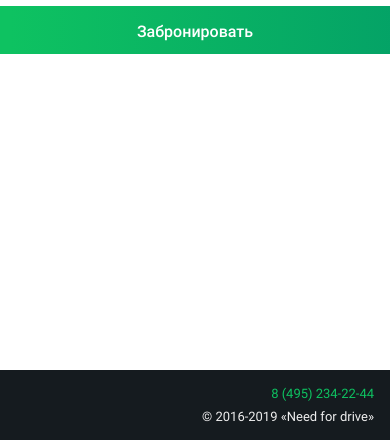
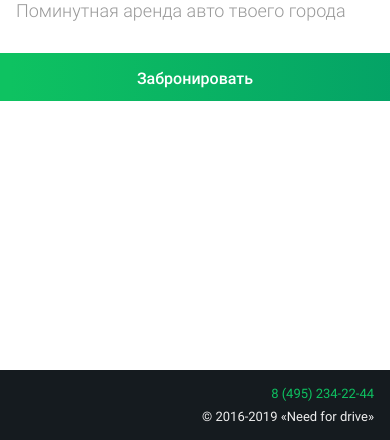
Before and after one commit to EvsEv/react_carsharing, a React app: page / in a window 390 px wide. Shown: the part 404-844 px from the top of the page. Built offline with nearby package versions, Linux system fonts and the light colour scheme; a web font is replaced by a local one.

Commit message:
v1-f1 added vertical adaptive for mobile devices

```diff
--- /dev/null
+++ b/src/assets/styles/media.sass
@@ -0,0 +1,21 @@
+@import ./variables
+
+@mixin desktopMinDevice
+  @media screen and (max-width: $desktop)
+    @content
+
+@mixin mobileDevice
+  @media screen and (max-width: $tablet) and (max-height: $tablet)
+    @content
+  @media screen and (max-width: $desktopMin) and (max-height: $tablet)
+    @content
+  @media screen and (max-width: $tablet) and (max-height: $desktopMin)
+    @content
+
+@mixin tabletDevice
+  @media screen and ( max-width:  $desktopMin)
+    @content
+
+@mixin mobileMinDevice
+  @media screen and (max-width: $desktopMin) and (max-height: 414px)
+    @content
--- a/src/assets/styles/slick-slider.sass
+++ b/src/assets/styles/slick-slider.sass
@@ -69,20 +69,32 @@
   list-style: none
 
   button
-    width: 8px
-    height: 8px
+    width: 12px
+    height: 16px
     padding: 0
-    margin-right: 8px
+    margin-right: 2px
     display: block
     border: none
-    border-radius: 50%
-    background: $lightGrey
+    background: none
+    position: relative
     cursor: pointer
-    transition: all $medium ease
+
+    &::after
+      content: ""
+      width: 8px
+      height: 8px
+      border-radius: 50%
+      position: absolute
+      top: 25%
+      left: 50%
+      transform: translateX(-50%)
+      background: $lightGrey
+      transition: all $medium ease
 
   .slick-active
     button
-      background: $mainAccent
+      &::after
+        background: $mainAccent
 
 @media screen and ( max-width: $desktop )
   .slick-arrow
--- a/src/components/Burger/burger.module.sass
+++ b/src/components/Burger/burger.module.sass
@@ -1,4 +1,5 @@
 @import ../../assets/styles/variables
+@import ../../assets/styles/media
 
 .inner
     width: 32px
@@ -57,6 +58,6 @@
             &::before, &::after
                 border-color: $white
 
-@media screen and ( max-width:  $tablet)
+@include mobileDevice
     .mobile
         display: flex
--- a/src/components/Button/button.module.sass
+++ b/src/components/Button/button.module.sass
@@ -1,4 +1,5 @@
 @import ../../assets/styles/variables
+@import ../../assets/styles/media
 
 .default
   font-family: "RobotoMed"
@@ -60,7 +61,7 @@
   &::before
     background: linear-gradient(90deg, #281349 0%, #720C7B 100%)
 
-@media screen and ( max-width:  $tablet)
+@include mobileDevice
   .default
     width: 100vw
     margin-top: 32px
@@ -68,3 +69,7 @@
 
     &::before
       border-radius: 0px
+
+@include mobileMinDevice
+  .default
+    margin-top: 5px
--- a/src/components/Footer/footer.module.sass
+++ b/src/components/Footer/footer.module.sass
@@ -1,4 +1,5 @@
 @import ../../assets/styles/variables
+@import ../../assets/styles/media
 
 .footer
   display: flex
@@ -14,8 +15,11 @@
 .phone
   color: $mainBlack
   text-decoration: none
+  transition: all $short ease
+  &:hover, &:active
+    color: $mainAccent
 
-@media screen and ( max-width: $tablet )
+@include mobileDevice
   .footer
     padding: 16px
     margin: 0 -16px -16px
@@ -25,7 +29,13 @@
 
   .phone
     color: $mainAccent
+    &:hover, &:active
+      color: $lightGrey
 
   .copyright
     color: $lightGrey
     margin-top: 8px
+
+@include mobileMinDevice
+  .footer
+    flex-direction: row
--- a/src/components/Header/header.module.sass
+++ b/src/components/Header/header.module.sass
@@ -1,4 +1,5 @@
 @import ../../assets/styles/variables
+@import ../../assets/styles/media
 
 .header
   display: flex
@@ -27,7 +28,8 @@
 .icon
   margin-right: 13px
 
-@media screen and ( max-width:  $tablet)
+
+@include mobileDevice
   .header
     justify-content: space-between
 
@@ -40,4 +42,4 @@
     margin-top: 9px
 
   .icon
-    margin-right: 7.5px
+    margin-right: 7.5pxs
--- a/src/components/Menu/menu.module.sass
+++ b/src/components/Menu/menu.module.sass
@@ -1,4 +1,5 @@
 @import ../../assets/styles/variables
+@import ../../assets/styles/media
 
 .menu
     width: 100vw
@@ -53,13 +54,13 @@
     &:hover
         color: $mainAccent
 
-@media screen and ( max-width:  $desktop)
+@include desktopMinDevice
     .menu
         padding-left: 97px
         &::before
             width: calc(614 * 100% / 1024)
 
-@media screen and ( max-width:  $desktopMin)
+@include tabletDevice
     .menu
         background: rgb(21, 27, 31)
 
@@ -71,7 +72,7 @@
         font-size: 28px
         line-height: 33px
 
-@media screen and ( max-width: $tablet )
+@include mobileDevice
     .menu
         padding:  80px 0 28px 22px
         justify-content: flex-start
@@ -79,3 +80,14 @@
     .link
         font-size: 22px
         line-height: 26px
+
+@include mobileMinDevice
+    .menu
+        width: 100%
+        padding-top: 55px
+    .navigation
+        padding-bottom: 20px
+    .link
+        font-size: 16px
+        line-height: 100%
+        margin-bottom: 10px
--- a/src/components/Sidebar/sidebar.module.sass
+++ b/src/components/Sidebar/sidebar.module.sass
@@ -1,4 +1,5 @@
 @import ../../assets/styles/variables
+@import ../../assets/styles/media
 
 .sidebar
     width: 64px
@@ -10,6 +11,6 @@
     justify-content: space-between
     align-items: center
 
-@media screen and ( max-width:  $tablet)
+@include mobileDevice
     .sidebar
         display: none
--- a/src/components/Social/social.module.sass
+++ b/src/components/Social/social.module.sass
@@ -1,4 +1,5 @@
 @import ../../assets/styles/variables
+@import ../../assets/styles/media
 
 .wrapper
   display: flex
@@ -19,6 +20,11 @@
   &:last-of-type
     margin-right: 0
 
-@media screen and ( max-width:  $desktopMin)
+@include tabletDevice
   .link
     margin-right: 24px
+
+@include mobileMinDevice
+  svg
+    width: 25px
+    height: 25px
--- a/src/components/SwitchLang/switch-lang.module.sass
+++ b/src/components/SwitchLang/switch-lang.module.sass
@@ -1,4 +1,5 @@
 @import ../../assets/styles/variables
+@import ../../assets/styles/media
 
 .lang
   color: $mainAccent
@@ -12,6 +13,8 @@
   transition: all $short ease
 
   &:hover
+    outline: none
+    padding: 0
     color: $lightGrey
     border: 1px solid $lightGrey
 
@@ -21,13 +24,13 @@
 .inMenu
   display: none
 
-@media screen and ( max-width:  $tablet)
-
+@include mobileDevice
   .inMenu
     height: 16px
-    width: 31px
+    width: 25px
+    display: block
+    padding: 0
     margin-top: auto
-    padding: 0
     display: block
     border-radius: 0
     &:hover
--- a/src/layouts/MainLayout/MainLayout.js
+++ b/src/layouts/MainLayout/MainLayout.js
@@ -1,4 +1,4 @@
-import React, { useState } from "react";
+import React, { useEffect, useState } from "react";
 import { useLocation, Route, Switch } from "react-router-dom";
 import { Footer } from "../../components/Footer/Footer";
 import { Header } from "../../components/Header/Header";
@@ -17,6 +17,19 @@ import styles from "./main-layout.module.sass";
 export const MainLayout = () => {
     const [isOpenMenu, setIsOpenMenu] = useState(false);
     const location = useLocation();
+
+    useEffect(() => {
+        const presingEscape = (event) => {
+            if (event.key === "Escape") {
+                setIsOpenMenu(false);
+            }
+        };
+        window.addEventListener("keydown", presingEscape);
+
+        return () => {
+            window.removeEventListener("keydown", presingEscape);
+        };
+    }, []);
 
     function toggleMenu() {
         setIsOpenMenu(!isOpenMenu);
--- a/src/layouts/MainLayout/main-layout.module.sass
+++ b/src/layouts/MainLayout/main-layout.module.sass
@@ -1,4 +1,5 @@
 @import ../../assets/styles/variables
+@import ../../assets/styles/media
 
 .body
   display: flex
@@ -16,7 +17,7 @@
   width: calc(50% - 32px)
 
 
-@media screen and (max-width: $desktop)
+@include desktopMinDevice
   .content
     width: 100%
     padding: 32px
@@ -24,10 +25,14 @@
   .slider
     width: calc(410 * 100% / 1024)
 
-@media screen and ( max-width:  $desktopMin)
+@include tabletDevice
   .slider
     display: none
 
-@media screen and (max-width: $tablet)
+@include mobileDevice
+  .body
+    width: 100vw
+    height: 100vh
+    overflow: hidden
   .content
     padding: 16px
--- a/src/pages/MainPage/main-page.module.sass
+++ b/src/pages/MainPage/main-page.module.sass
@@ -1,4 +1,5 @@
 @import ../../assets/styles/variables
+@import ../../assets/styles/media
 
 .main
   margin-top: -60px
@@ -24,13 +25,9 @@
   color: $darkGrey
   margin-top: 34px
 
-@media screen and ( max-width: $desktopMin )
-  .title
-    line-height: 100%
-    span
-      line-height: 66px
+//media
 
-@media screen and ( max-width:  $tablet)
+@include mobileDevice
   .title
     font-size: 32px
     line-height: 32px
@@ -41,4 +38,19 @@
     line-height: 21px
     margin-top: 16px
   .main
-    margin-top: -120px
+    margin-top: -60px
+
+@include tabletDevice
+  .title
+    line-height: 100%
+    span
+      line-height: 66px
+
+@include mobileMinDevice
+  .title
+    span
+      display: inline
+  .description
+    margin-top: 0
+  .main
+    margin-top: -30px
```
